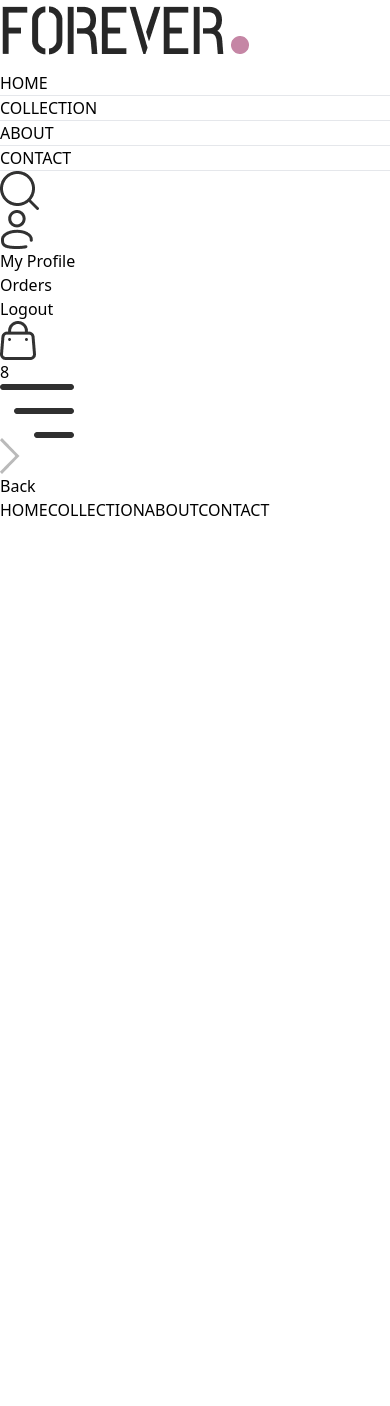
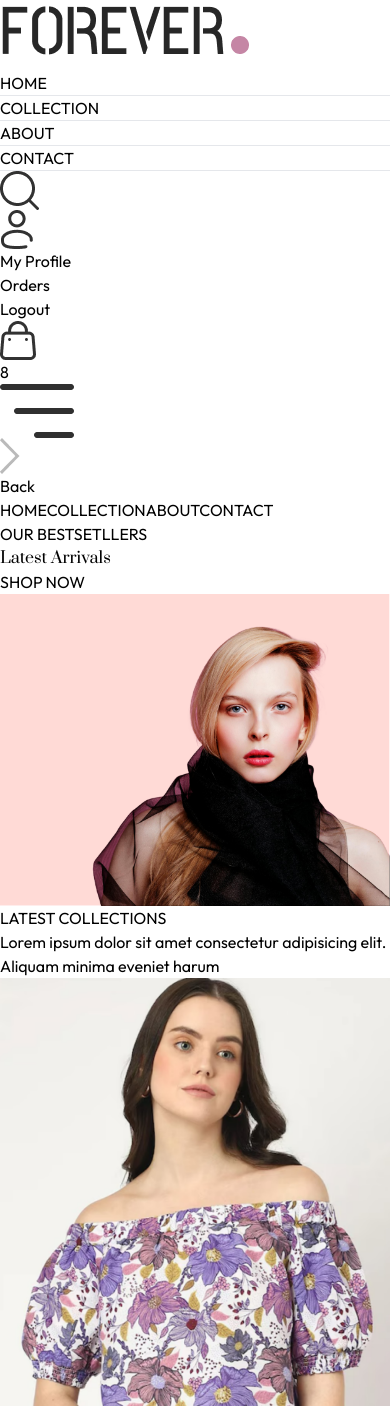
Before and after one commit to Digvijay-Dudhnale/E-Commerce-Site-Clone, a React (Vite) app in the folder frontend/: page / in a window 390 px wide. Shown: the top 1406 px of the page. Before the commit the page ends 844 px from the top, so only its background shows below. Built offline with nearby package versions, Linux system fonts and the light colour scheme.

Commit message:
Working on UI of Home Page

```diff
--- /dev/null
+++ b/frontend/src/components/Hero.jsx
@@ -0,0 +1,27 @@
+import React from 'react'
+import {assets} from '../assets/assets'
+
+const Hero = () => {
+    return (
+        <div className='flex flex-col sm:flex-row border border-gray-400'>
+            {/* Hero Left Side */}
+            <div className='w-full sm:w-1/2 flex items-center justify-center py-10 sm:py-0'>
+                <div className='text-[#414141]'>
+                    <div className='flex items-center gap-2'>
+                        <p className='w-8 md:w-11 h-[2px] bg-[#414141]'></p>
+                        <p className='font-medium text-sm md:text-base'>OUR BESTSETLLERS</p>
+                    </div>
+                    <h1 className='prata-regular text-3xl sm:py-3 lg:text-5xl leading-relaxed'>Latest Arrivals</h1>
+                    <div className='flex items-center gap-2'>
+                        <p className='font-semibold text-sm md:text-base'>SHOP NOW</p>
+                        <p className='w-8 md:w-11 h-[1px] bg-[#414141]'></p>
+                    </div>
+                </div>
+            </div>
+            {/* Hero Right Side */}
+            <img className='w-full sm:w-1/2' src={assets.hero_img} alt="" />
+        </div>
+    )
+}
+
+export default Hero
--- /dev/null
+++ b/frontend/src/components/LatestCollection.jsx
@@ -0,0 +1,35 @@
+import React, { useContext, useEffect, useState } from 'react'
+import { ShopContext } from '../context/ShopContext'
+import Title from './Title';
+import ProductItem from './ProductItem';
+
+const LatestCollection = () => {
+
+    const { products } = useContext(ShopContext);
+    const [latestProducts, setLatestProducts] = useState([]);
+
+    useEffect(()=>{
+        setLatestProducts(products.slice(0,10));
+    },[]);
+
+    return (
+        <div className='my-10'>
+            <div className='text-center py-8 text-3xl'>
+                <Title text1={'LATEST'} text2={'COLLECTIONS'} />
+                <p className='w-3/4 m-auto text-xs sm:text-sm md:text-base text-gray-600'>
+                Lorem ipsum dolor sit amet consectetur adipisicing elit. Aliquam minima eveniet harum</p>
+            </div>
+
+            {/* Rendering Products */}
+            <div className='grid grid-cols-2 sm:grid-cols-3 md:grid-cols-4 lg:grid-cols-5 gap-4 gap-y-6'>
+                {
+                    latestProducts.map((item,index)=>(
+                        <ProductItem key={index} id={item._id} image={item.image} name={item.name} price={item.price}/>
+                    ))
+                }
+            </div>
+        </div>
+    )
+}
+
+export default LatestCollection
--- /dev/null
+++ b/frontend/src/components/ProductItem.jsx
@@ -0,0 +1,20 @@
+import React, { useContext } from 'react'
+import { ShopContext } from '../context/ShopContext'
+import { Link } from 'react-router-dom';
+
+const ProductItem = ({id,image,name,price}) => {
+
+    const {currency} = useContext(ShopContext);
+
+    return (
+        <Link className='text-gray-700 cursor-pointer' to={`/product/${id}`}>
+            <div className='overflow-hidden'>
+                <img className='hover:scale-110 transition ease-in-out' src={image[0]} alt="" />
+            </div>
+            <p className='pt-3 pb-1 text-sm'>{name}</p>
+            <p className='text-sm font-medium'>{currency}{price}</p>
+        </Link>
+    )
+}
+
+export default ProductItem
--- /dev/null
+++ b/frontend/src/components/Title.jsx
@@ -0,0 +1,12 @@
+import React from 'react'
+
+const Title = ({ text1, text2 }) => {
+    return (
+        <div className='inline-flex gap-2 items-center mb-3'>
+            <p className='text-gray-500'>{text1} <span className='text-gray-700 font-medium'>{text2}</span></p>
+            <p className='w-8 sm:w-12 h-[1px] sm:h-[2px] bg-gray-700'></p>
+        </div>
+    )
+}
+
+export default Title
--- /dev/null
+++ b/frontend/src/context/ShopContext.jsx
@@ -0,0 +1,22 @@
+import { createContext } from "react";
+import { products } from "../assets/assets";
+
+export const ShopContext = createContext();
+
+const ShopContextProvider = (props) =>{
+
+    const currency = '$'; // Can change currency used for entire application from here
+    const delivery_fee = 10;
+
+    const value = {
+        products, currency, delivery_fee
+    }
+
+    return(
+        <ShopContext.Provider value={value}>
+            {props.children}
+        </ShopContext.Provider>
+    )
+}
+
+export default ShopContextProvider;
--- a/frontend/src/index.css
+++ b/frontend/src/index.css
@@ -1,3 +1,5 @@
+@import url('https://fonts.googleapis.com/css2?family=Outfit:wght@100..900&family=Prata&display=swap');
+
 @tailwind base;
 @tailwind components;
 @tailwind utilities;
@@ -5,3 +7,13 @@
 a.active hr{
     display: block;
 }
+
+*{
+    font-family: "Outfit", serif;
+}
+
+.prata-regular {
+    font-family: "Prata", serif;
+    font-weight: 400;
+    font-style: normal;
+  }
--- a/frontend/src/main.jsx
+++ b/frontend/src/main.jsx
@@ -2,10 +2,13 @@
 import { createRoot } from 'react-dom/client'
 import './index.css'
 import App from './App.jsx'
-import {BrowserRouter} from 'react-router-dom'
+import { BrowserRouter } from 'react-router-dom'
+import ShopContextProvider from './context/ShopContext.jsx'
 
 createRoot(document.getElementById('root')).render(
   <BrowserRouter>
-    <App />
+    <ShopContextProvider>
+      <App />
+    </ShopContextProvider>
   </BrowserRouter>,
 )
--- a/frontend/src/pages/Home.jsx
+++ b/frontend/src/pages/Home.jsx
@@ -1,9 +1,12 @@
 import React from 'react'
+import Hero from '../components/Hero';
+import LatestCollection from '../components/LatestCollection';
 
 const Home = () => {
     return (
         <div>
-
+            <Hero/>
+            <LatestCollection/>
         </div>
     );
 }
```
